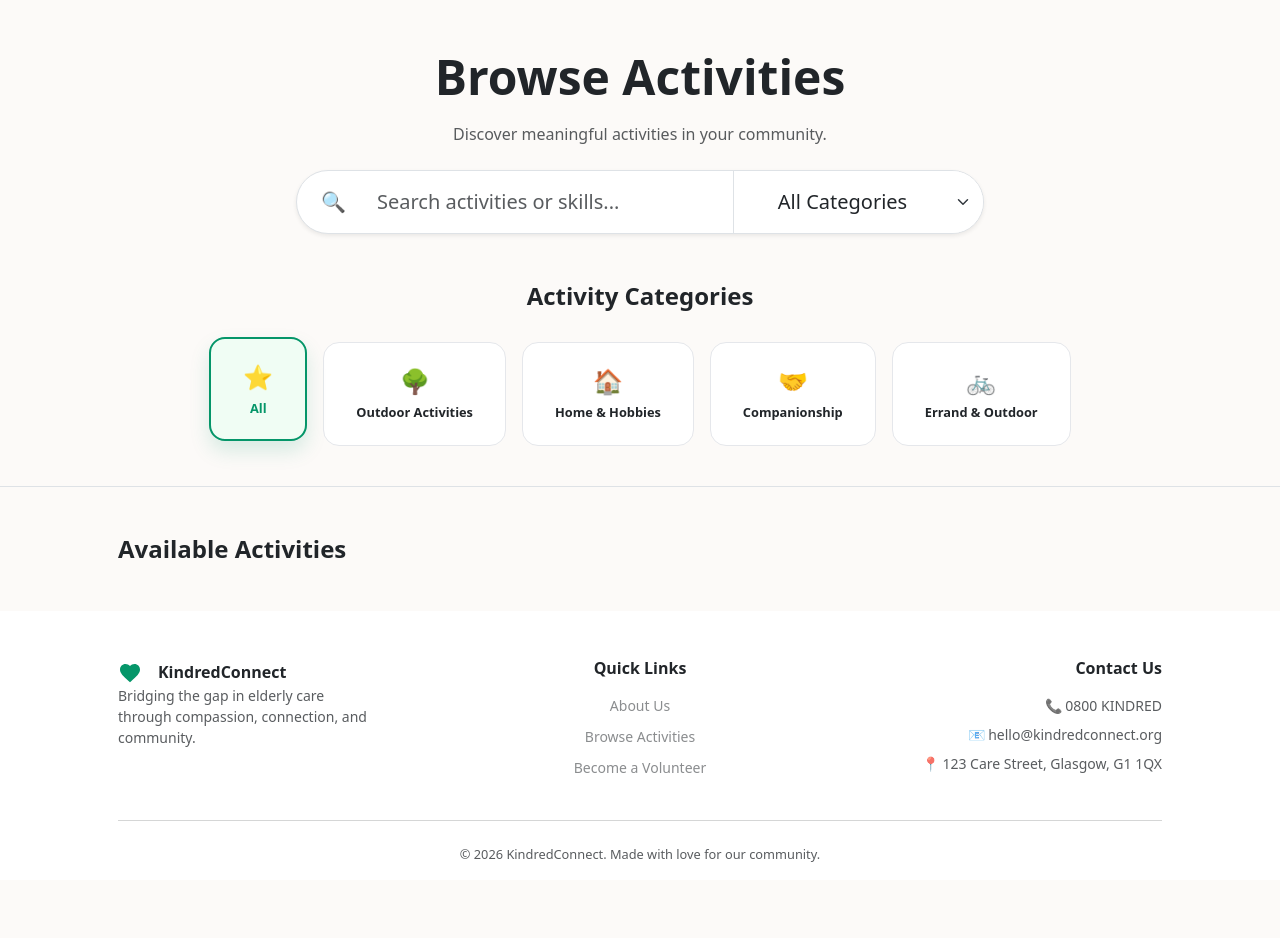
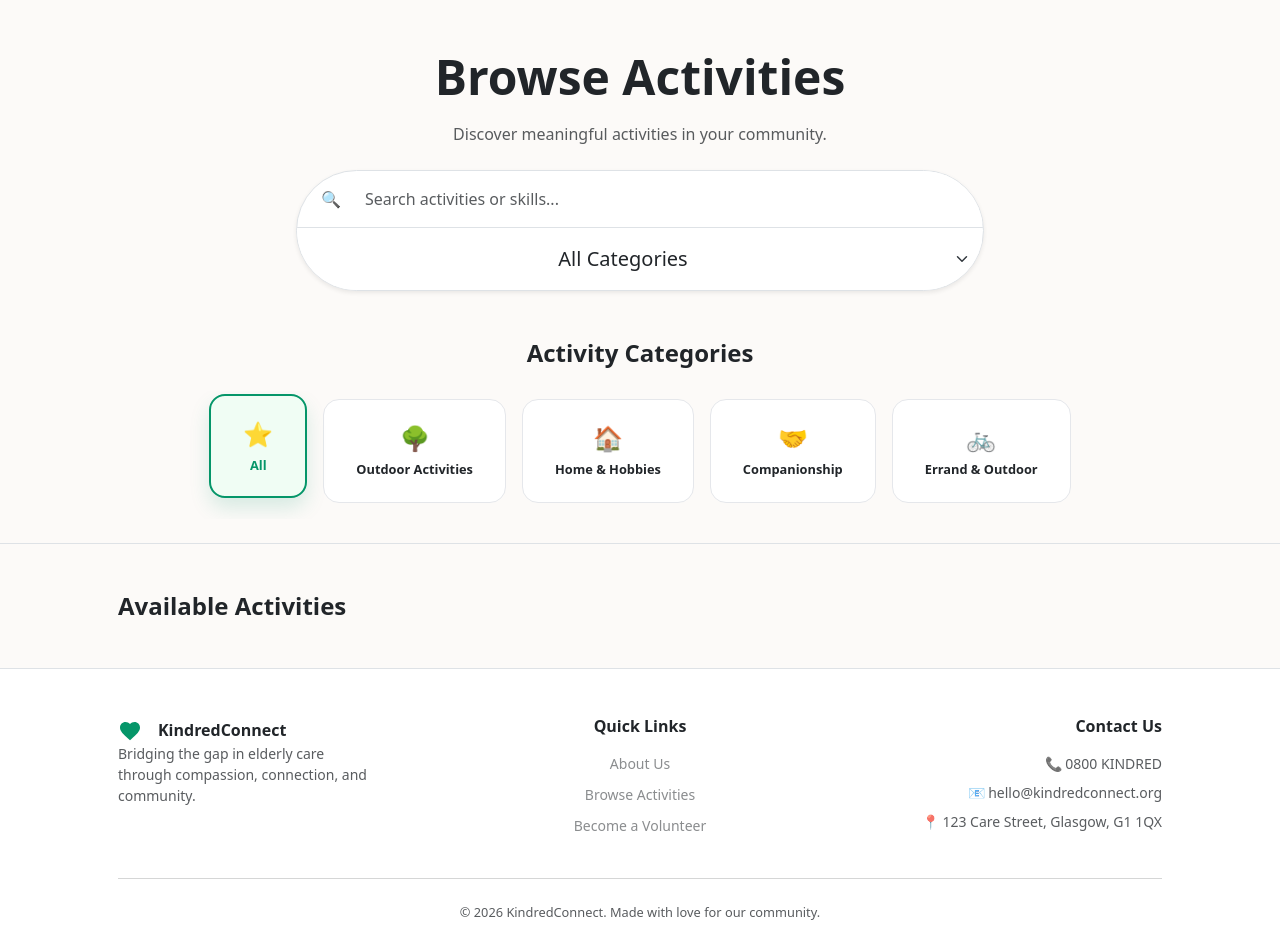
Before and after one commit to Jocundity/Itech-project, a Django app: page /kindred/activities/ in a window 1280 px wide. Shown: the part 75-1013 px from the top of the page. Before the commit the page ends 937 px from the top, so only its background shows below. Run offline with Django 5.2, Linux system fonts and the light colour scheme; data that the repository does not hold is empty.

Commit message:
Final merge for all functionalities

```diff
--- a/kindredcareconnect/kindred/templates/activities.html
+++ b/kindredcareconnect/kindred/templates/activities.html
@@ -14,10 +14,12 @@
 
             <div class="row justify-content-center">
                 <div class="col-lg-8">
-                    <div class="input-group input-group-lg rounded-pill bg-white shadow-sm border overflow-hidden">
-                        <span class="input-group-text bg-transparent border-0 ps-4">🔍</span>
-                        <input type="text" id="activity-search" class="form-control border-0 shadow-none py-3" placeholder="Search activities or skills...">
-                        <select id="category-dropdown" class="form-select border-0 border-start shadow-none text-center custom-select" style="max-width: 250px;">
+                    <div class="input-group input-group-lg rounded-pill bg-white shadow-sm border overflow-hidden d-flex flex-column flex-md-row">
+                        <div class="d-flex flex-grow-1 border-bottom border-md-bottom-0">
+                            <span class="input-group-text bg-transparent border-0 ps-4 d-none d-md-flex">🔍</span>
+                            <input type="text" id="activity-search" class="form-control border-0 shadow-none py-3 mobile-search-center" placeholder="Search activities or skills...">
+                        </div>
+                        <select id="category-dropdown" class="form-select border-0 border-md-start shadow-none text-center custom-select py-3" style="max-width: 100%; width: 100%; border-radius: 0;">
                             <option value="all" selected>All Categories</option>
                             <option value="outdoor">Outdoor</option>
                             <option value="home">Home & Hobbies</option>
@@ -43,8 +45,8 @@
 {% if user.userprofile.usertype == 'senior' or user.userprofile.usertype == 'care_home' %}
 <section class="py-5 bg-white">
     <div class="container px-md-5 text-center">
-        <div class="p-5 bg-emerald-light rounded-4 shadow-sm request-banner">
-            <h2 class="fw-bold mb-3">Need a hand with something?</h2>
+        <div class="p-4 p-md-5 bg-emerald-light rounded-4 shadow-sm request-banner">
+            <h2 class="fw-bold mb-3 fs-3 fs-md-2">Need a hand with something?</h2>
             <p class="text-muted mb-4 fs-5">Post a request to find a verified volunteer in your area.</p>
             <button class="btn btn-emerald py-3 px-5 rounded-pill fw-bold shadow-sm" data-bs-toggle="modal" data-bs-target="#postActivityModal">
                 ✨ POST A NEW ACTIVITY
--- a/kindredcareconnect/kindred/views.py
+++ b/kindredcareconnect/kindred/views.py
@@ -48,8 +48,8 @@
         activity_list.append({
             'id': act.id,
             'activity_name': act.activity_name,
-            'category': act.category,
-            'council_area': act.council_area,
+            'category': act.get_category_display(),
+            'council_area': act.get_council_area_display(),
             'date': str(act.date),
             'time': str(act.time),
             'requester_id': act.requester.id,
--- a/kindredcareconnect/static/Kindred/css/custom.css
+++ b/kindredcareconnect/static/Kindred/css/custom.css
@@ -76,12 +76,26 @@
 
 /* Hero Background Styling */
 
+/* custom.css */
 .hero-section {
-    height: 80vh; /* Takes up 80% of the screen height */
+    /* Change fixed height to min-height to allow expansion */
+    min-height: 80vh;
+    height: auto;
+    /* Add padding to the bottom so badges never hit the edge */
+    padding-bottom: 3rem;
+    padding-top: 2rem;
     background: linear-gradient(to right, rgba(252, 250, 248, 0.9) 30%, rgba(252, 250, 248, 0.2)),
                 url("../../images/hero-bg.jpg");
     background-size: cover;
     background-position: center;
+    background-attachment: scroll;
+}
+
+/* Optional: Extra breathing room for the very smallest screens */
+@media (max-width: 576px) {
+    .hero-section {
+        padding-bottom: 4rem;
+    }
 }
 /* ------------------------------------------------------------------------------------------------- */
 .text-emerald { color: #065f46; }
@@ -352,6 +366,16 @@
     padding-top: 1rem;
 }
 
+.mobile-search-center {
+    text-align: center;
+}
+
+@media (min-width: 768px) {
+    .mobile-search-center {
+        text-align: left;
+    }
+}
+
 /* Senior Request new activity form---------------------------------------------------------------------- */
 /* Make the modal wider for more breathing room */
 .modal-lg-custom {
@@ -436,8 +460,20 @@
     color: #ffffff ;
 }
 
-/* 4. Scrollbar: Hidden but functional for categories */
+/* 4. Scrollbar */
+.custom-scrollbar {
+    display: flex;
+    overflow-x: auto; /* Enables horizontal scrolling */
+    white-space: nowrap; /* Prevents categories from wrapping to new lines */
+    -webkit-overflow-scrolling: touch; /* Ensures smooth momentum scrolling on iOS */
+    gap: 1rem;
+    padding-bottom: 15px; /* Adds space so shadows aren't cut off */
+    scrollbar-width: none; /* Hides scrollbar in Firefox */
+}
+
+/* Keeps scrollbar hidden in Chrome, Safari, and Edge */
 .custom-scrollbar::-webkit-scrollbar {
+    display: none;
     height: 0px;
 }
 
@@ -448,6 +484,19 @@
     /* Centers everything on mobile for a cleaner look */
     .safety-card {
         text-align: center;
+    }
+
+    .rounded-pill-md {
+        border-radius: 1.5rem !important;
+    }
+    /* Removes the sharp vertical split line on mobile */
+    .input-group.flex-column > .border-bottom {
+        border-bottom: 1px solid #eee !important;
+    }
+
+    /* Centers the dropdown text specifically for mobile */
+    #category-dropdown {
+        text-align-last: center;
     }
 }
 
--- a/kindredcareconnect/templates/base.html
+++ b/kindredcareconnect/templates/base.html
@@ -139,11 +139,11 @@
 <!-- -------------------------------------------------------------------------------------------------------- -->
 <!-- Footer (on every page) -->
 
-<footer class="bg-white pt-5 pb-3">
+<footer class="bg-white pt-5 pb-3 border-top mt-auto">
     <div class="container px-md-5">
-        <div class="row g-4">
-            <div class="col-md-4">
-                <a class="navbar-brand d-flex align-items-center fw-bold" href="{% url 'kindred:index' %}">
+        <div class="row g-4 text-center text-md-start">
+            <div class="col-12 col-md-4">
+                <a class="navbar-brand d-flex align-items-center justify-content-center justify-content-md-start fw-bold mx-0" href="{% url 'kindred:index' %}">
                     <span class="me-2">
                         <svg xmlns="http://www.w3.org/2000/svg" width="24" height="24" viewBox="0 0 24 24" fill="#059669" class="me-2">
                             <path
@@ -152,7 +152,7 @@
                     </span>
                     KindredConnect
                 </a>
-                <p class="text-muted small" style="max-width: 250px;">Bridging the gap in elderly care through compassion, connection, and community.</p>
+                <p class="text-muted small mx-auto mx-md-0" style="max-width: 250px;">Bridging the gap in elderly care through compassion, connection, and community.</p>
             </div>
             <div class="col-6 col-md-4 text-md-center">
                 <h6 class="fw-bold mb-3">Quick Links</h6>
```
Also changed, not shown: kindredcareconnect/kindred/models.py (+10 -2 lines), kindredcareconnect/kindred/templates/index.html (+9 -9 lines), kindredcareconnect/kindred/templates/profile.html (+5 -5 lines), kindredcareconnect/kindred/migrations/0007_alter_activity_category_alter_activity_council_area.py (added).
